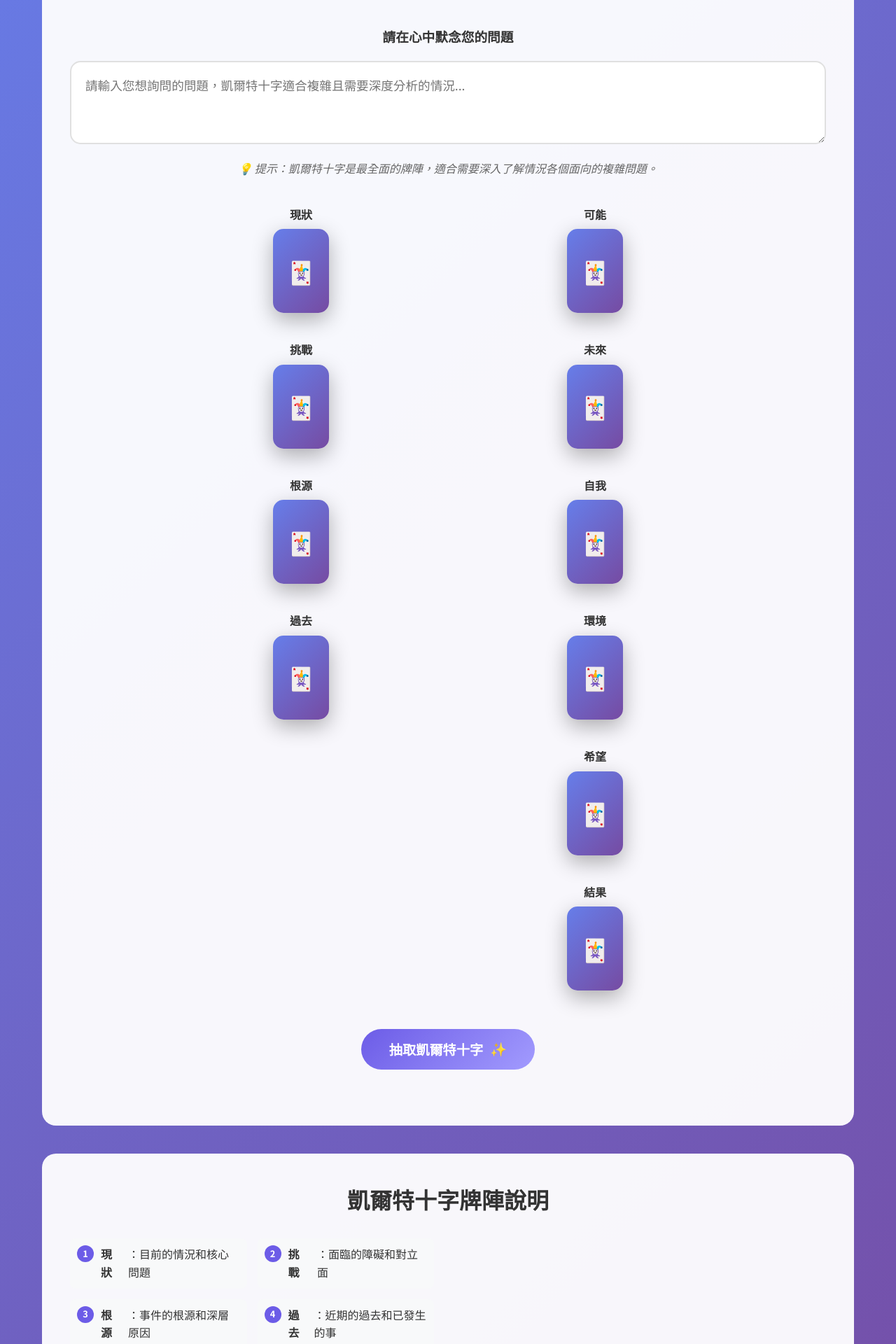
After one commit to NathanEvans1221/VibeCodingTarot, a Flask app: page /celtic-cross in a window 1280 px wide. The commit adds this page. Shown: the part 400-2320 px from the top of the page at 70% size. Run offline with Flask 3, Linux system fonts and the light colour scheme.

Commit message:
feat(celtic): 實作凱爾特十字牌陣功能
- 新增 /celtic-cross 路由與 celtic_cross.html 模板
- 新增 /api/draw-celtic-cross API 端點
- 新增凱爾特十字牌陣位置定義（10 個位置）
- 導航列新增「凱爾特十字」連結
- 首頁「即將推出」改為可點擊連結
- 新增凱爾特十字版面樣式
- 更新 divination.js 支援 celtic-cross 類型

```diff
--- a/app.py
+++ b/app.py
@@ -36,11 +36,26 @@ logger = logging.getLogger(__name__)
 # 應用常數
 APP_CONSTANTS = {
     'THREE_CARDS_COUNT': 3,
+    'CELTIC_CROSS_COUNT': 10,
     'DEFAULT_PORT': 5000,
     'MAX_READINGS': 100,
     'STATIC_CACHE_MAX_AGE': 31536000,  # 1 年
     'HTML_CACHE_MAX_AGE': 3600  # 1 小時
 }
+
+# 凱爾特十字牌陣位置定義
+CELTIC_CROSS_POSITIONS = [
+    {'index': 0, 'name': '現狀', 'name_en': 'Present', 'description': '目前的情況和核心問題'},
+    {'index': 1, 'name': '挑戰', 'name_en': 'Challenge', 'description': '面臨的障礙和對立面'},
+    {'index': 2, 'name': '根源', 'name_en': 'Root', 'description': '事件的根源和深層原因'},
+    {'index': 3, 'name': '過去', 'name_en': 'Past', 'description': '近期的過去和已發生的事'},
+    {'index': 4, 'name': '可能', 'name_en': 'Possible', 'description': '可能的結果和發展方向'},
+    {'index': 5, 'name': '未來', 'name_en': 'Future', 'description': '近期的未來發展'},
+    {'index': 6, 'name': '自我', 'name_en': 'Self', 'description': '對此事的態度和看法'},
+    {'index': 7, 'name': '環境', 'name_en': 'Environment', 'description': '外在環境和他人影響'},
+    {'index': 8, 'name': '希望', 'name_en': 'Hope', 'description': '內心的期望或恐懼'},
+    {'index': 9, 'name': '結果', 'name_en': 'Outcome', 'description': '最終的結果和結論'}
+]
 
 
 def generate_csrf_token():
@@ -101,6 +116,14 @@ def history():
     logger.info('訪問占卜歷史記錄頁面')
     response = make_response(render_template('history.html', active_page='history'))
     response.headers['Cache-Control'] = 'no-cache, no-store, must-revalidate'
+    return response
+
+@app.route('/celtic-cross')
+def celtic_cross():
+    """凱爾特十字占卜頁面"""
+    logger.info('訪問凱爾特十字占卜頁面')
+    response = make_response(render_template('celtic_cross.html', active_page='celtic'))
+    response.headers['Cache-Control'] = f'public, max-age={APP_CONSTANTS["HTML_CACHE_MAX_AGE"]}'
     return response
 
 @app.route('/api/draw-single', methods=['POST'])
@@ -183,6 +206,53 @@ def draw_three_cards():
             'message': f'抽牌失敗: {str(e)}'
         }), 500
 
+@app.route('/api/draw-celtic-cross', methods=['POST'])
+def draw_celtic_cross():
+    """抽取凱爾特十字牌陣API"""
+    if not validate_csrf_token():
+        logger.warning('CSRF 驗證失敗')
+        return jsonify({'success': False, 'message': 'CSRF 驗證失敗'}), 403
+    try:
+        data = request.get_json()
+        question = data.get('question', '')
+
+        # 隨機選擇十張不同的牌
+        selected_cards = random.sample(tarot_cards, APP_CONSTANTS['CELTIC_CROSS_COUNT'])
+
+        # 為每張牌隨機決定正位或逆位
+        cards_with_position = []
+        for i, card in enumerate(selected_cards):
+            is_reversed = random.choice([True, False])
+            position_info = CELTIC_CROSS_POSITIONS[i]
+            cards_with_position.append({
+                'card': card,
+                'is_reversed': is_reversed,
+                'position': position_info['name'],
+                'position_en': position_info['name_en'],
+                'position_description': position_info['description']
+            })
+
+        result = {
+            'cards': cards_with_position,
+            'question': question,
+            'spread_type': 'celtic_cross',
+            'timestamp': datetime.now().isoformat()
+        }
+
+        card_names = [c['card']['name'] for c in cards_with_position]
+        logger.info(f'凱爾特十字抽取成功: {", ".join(card_names)}')
+        return jsonify({
+            'success': True,
+            'data': result,
+            'message': '抽牌成功'
+        })
+    except Exception as e:
+        logger.error(f'凱爾特十字抽取失敗: {str(e)}')
+        return jsonify({
+            'success': False,
+            'message': f'抽牌失敗: {str(e)}'
+        }), 500
+
 @app.route('/api/card/<card_id>')
 def get_card_info(card_id):
     """獲取特定牌的信息API"""
--- a/static/css/style.css
+++ b/static/css/style.css
@@ -809,6 +809,163 @@ body {
     opacity: 0.8;
 }
 
+/* ========== 凱爾特十字牌陣 ========== */
+
+.celtic-cross-layout {
+    display: grid;
+    grid-template-columns: 1fr 1fr;
+    gap: 40px;
+    margin-bottom: 30px;
+    max-width: 800px;
+    margin-left: auto;
+    margin-right: auto;
+}
+
+.celtic-core,
+.celtic-timeline {
+    display: flex;
+    flex-direction: column;
+    gap: 15px;
+}
+
+.celtic-position {
+    text-align: center;
+}
+
+.celtic-position h4 {
+    color: #333;
+    margin-bottom: 8px;
+    font-size: 1rem;
+}
+
+.celtic-position .card-slot .card-back {
+    width: 80px;
+    height: 120px;
+    font-size: 2rem;
+}
+
+.celtic-result-grid {
+    display: grid;
+    grid-template-columns: repeat(auto-fit, minmax(150px, 1fr));
+    gap: 15px;
+    margin-bottom: 30px;
+}
+
+.celtic-result-item {
+    background: white;
+    border-radius: 10px;
+    padding: 15px;
+    text-align: center;
+    box-shadow: 0 3px 10px rgba(0, 0, 0, 0.1);
+}
+
+.celtic-item-header {
+    display: flex;
+    justify-content: space-between;
+    align-items: center;
+    margin-bottom: 10px;
+}
+
+.celtic-pos-badge {
+    background: #6c5ce7;
+    color: white;
+    padding: 3px 10px;
+    border-radius: 15px;
+    font-size: 0.8rem;
+    font-weight: 500;
+}
+
+.celtic-result-item .card-image {
+    margin-bottom: 10px;
+    min-height: 100px;
+}
+
+.celtic-result-item .card-name {
+    font-size: 1rem;
+}
+
+.celtic-result-item .card-name-en {
+    font-size: 0.75rem;
+}
+
+.celtic-result-item .card-meaning p {
+    font-size: 0.8rem;
+    color: #666;
+    line-height: 1.4;
+}
+
+.celtic-explanation {
+    background: rgba(255, 255, 255, 0.95);
+    border-radius: 20px;
+    padding: 40px;
+    margin-bottom: 40px;
+}
+
+.celtic-explanation h3 {
+    text-align: center;
+    font-size: 2rem;
+    color: #333;
+    margin-bottom: 30px;
+}
+
+.position-list {
+    display: grid;
+    grid-template-columns: 1fr 1fr;
+    gap: 15px;
+}
+
+.position-item {
+    display: flex;
+    align-items: flex-start;
+    gap: 10px;
+    padding: 10px;
+    background: #f8f9fa;
+    border-radius: 8px;
+}
+
+.pos-num {
+    background: #6c5ce7;
+    color: white;
+    width: 24px;
+    height: 24px;
+    border-radius: 50%;
+    display: flex;
+    align-items: center;
+    justify-content: center;
+    font-size: 0.8rem;
+    font-weight: 600;
+    flex-shrink: 0;
+}
+
+@media (max-width: 768px) {
+    .celtic-cross-layout {
+        grid-template-columns: 1fr;
+    }
+
+    .celtic-core {
+        order: 1;
+    }
+
+    .celtic-timeline {
+        order: 2;
+        flex-direction: row;
+        flex-wrap: wrap;
+        justify-content: center;
+    }
+
+    .celtic-timeline .celtic-position {
+        width: calc(33% - 10px);
+    }
+
+    .celtic-result-grid {
+        grid-template-columns: repeat(2, 1fr);
+    }
+
+    .position-list {
+        grid-template-columns: 1fr;
+    }
+}
+
 /* ========== 歷史記錄頁面 ========== */
 
 /* 歷史記錄操作按鈕 */
--- a/static/js/divination.js
+++ b/static/js/divination.js
@@ -31,7 +31,12 @@ const Divination = {
 
     // 抽牌 API 呼叫
     async drawCards(type, question) {
-        const endpoint = type === 'single' ? '/api/draw-single' : '/api/draw-three';
+        const endpoints = {
+            'single': '/api/draw-single',
+            'three': '/api/draw-three',
+            'celtic-cross': '/api/draw-celtic-cross'
+        };
+        const endpoint = endpoints[type] || '/api/draw-single';
 
         const response = await fetch(endpoint, {
             method: 'POST',
--- a/static/js/main.js
+++ b/static/js/main.js
@@ -112,6 +112,10 @@ function goToThreeCards() {
     window.location.href = CONSTANTS.PATHS.THREE_CARDS;
 }
 
+function goToCelticCross() {
+    window.location.href = '/celtic-cross';
+}
+
 // 抽牌動畫效果
 function animateCardDraw(cardElement, callback) {
     if (!cardElement) return;
--- a/templates/base.html
+++ b/templates/base.html
@@ -26,6 +26,7 @@
                 <a href="/" class="nav-link {% if active_page == 'index' %}active{% endif %}">首頁</a>
                 <a href="/single-card" class="nav-link {% if active_page == 'single' %}active{% endif %}">單張牌</a>
                 <a href="/three-cards" class="nav-link {% if active_page == 'three' %}active{% endif %}">三張牌</a>
+                <a href="/celtic-cross" class="nav-link {% if active_page == 'celtic' %}active{% endif %}">凱爾特十字</a>
                 <a href="/history" class="nav-link {% if active_page == 'history' %}active{% endif %}">歷史記錄</a>
             </nav>
             {% endblock %}
--- /dev/null
+++ b/templates/celtic_cross.html
@@ -0,0 +1,185 @@
+{% extends 'base.html' %}
+
+{% block title %}凱爾特十字占卜{% endblock %}
+{% block subtitle %}凱爾特十字占卜{% endblock %}
+
+{% block content %}
+<section class="divination-section">
+    <div class="divination-header">
+        <h2>凱爾特十字占卜</h2>
+        <p>十張牌的深度占卜，全面解析您的情況</p>
+    </div>
+
+    <!-- 問題輸入 -->
+    <div class="question-section">
+        <h3>請在心中默念您的問題</h3>
+        <div class="question-input">
+            <textarea id="questionInput" placeholder="請輸入您想詢問的問題，凱爾特十字適合複雜且需要深度分析的情況..." rows="3"></textarea>
+        </div>
+        <div class="question-tips">
+            <p>💡 提示：凱爾特十字是最全面的牌陣，適合需要深入了解情況各個面向的複雜問題。</p>
+        </div>
+    </div>
+
+    <!-- 抽牌區域 -->
+    <div class="card-drawing-area">
+        <div class="celtic-cross-layout">
+            <!-- 左側：核心牌組 (位置 1-4) -->
+            <div class="celtic-core">
+                <div class="celtic-position" data-position="1">
+                    <h4>現狀</h4>
+                    <div class="card-slot" id="pos1"><div class="card-back">🃏</div></div>
+                </div>
+                <div class="celtic-position" data-position="2">
+                    <h4>挑戰</h4>
+                    <div class="card-slot" id="pos2"><div class="card-back">🃏</div></div>
+                </div>
+                <div class="celtic-position" data-position="3">
+                    <h4>根源</h4>
+                    <div class="card-slot" id="pos3"><div class="card-back">🃏</div></div>
+                </div>
+                <div class="celtic-position" data-position="4">
+                    <h4>過去</h4>
+                    <div class="card-slot" id="pos4"><div class="card-back">🃏</div></div>
+                </div>
+            </div>
+            <!-- 右側：時間線 (位置 5-10) -->
+            <div class="celtic-timeline">
+                <div class="celtic-position" data-position="5">
+                    <h4>可能</h4>
+                    <div class="card-slot" id="pos5"><div class="card-back">🃏</div></div>
+                </div>
+                <div class="celtic-position" data-position="6">
+                    <h4>未來</h4>
+                    <div class="card-slot" id="pos6"><div class="card-back">🃏</div></div>
+                </div>
+                <div class="celtic-position" data-position="7">
+                    <h4>自我</h4>
+                    <div class="card-slot" id="pos7"><div class="card-back">🃏</div></div>
+                </div>
+                <div class="celtic-position" data-position="8">
+                    <h4>環境</h4>
+                    <div class="card-slot" id="pos8"><div class="card-back">🃏</div></div>
+                </div>
+                <div class="celtic-position" data-position="9">
+                    <h4>希望</h4>
+                    <div class="card-slot" id="pos9"><div class="card-back">🃏</div></div>
+                </div>
+                <div class="celtic-position" data-position="10">
+                    <h4>結果</h4>
+                    <div class="card-slot" id="pos10"><div class="card-back">🃏</div></div>
+                </div>
+            </div>
+        </div>
+        <div class="draw-button-container">
+            <button id="drawButton" class="draw-button" onclick="drawCelticCross()">
+                <span class="button-text">抽取凱爾特十字</span>
+                <span class="button-icon">✨</span>
+            </button>
+        </div>
+    </div>
+
+    <!-- 結果區域 -->
+    <div class="result-section" id="resultSection" style="display: none;">
+        <div class="result-header">
+            <h3>您的凱爾特十字指引</h3>
+            <div class="result-actions">
+                <button class="action-button" onclick="drawCelticCross()">重新占卜</button>
+                <button class="action-button" onclick="shareResult()">分享結果</button>
+            </div>
+        </div>
+
+        <div class="celtic-cross-result" id="celticCrossResult">
+            <!-- 動態內容將在這裡顯示 -->
+        </div>
+    </div>
+
+    <!-- 載入動畫 -->
+    <div class="loading-section" id="loadingSection" style="display: none;">
+        <div class="loading-spinner"></div>
+        <p>凱爾特十字正在為您揭示命運的全貌...</p>
+    </div>
+</section>
+
+<!-- 凱爾特十字說明 -->
+<section class="celtic-explanation">
+    <h3>凱爾特十字牌陣說明</h3>
+    <div class="explanation-content">
+        <div class="position-list">
+            <div class="position-item"><span class="pos-num">1</span> <strong>現狀</strong>：目前的情況和核心問題</div>
+            <div class="position-item"><span class="pos-num">2</span> <strong>挑戰</strong>：面臨的障礙和對立面</div>
+            <div class="position-item"><span class="pos-num">3</span> <strong>根源</strong>：事件的根源和深層原因</div>
+            <div class="position-item"><span class="pos-num">4</span> <strong>過去</strong>：近期的過去和已發生的事</div>
+            <div class="position-item"><span class="pos-num">5</span> <strong>可能</strong>：可能的結果和發展方向</div>
+            <div class="position-item"><span class="pos-num">6</span> <strong>未來</strong>：近期的未來發展</div>
+            <div class="position-item"><span class="pos-num">7</span> <strong>自我</strong>：對此事的態度和看法</div>
+            <div class="position-item"><span class="pos-num">8</span> <strong>環境</strong>：外在環境和他人影響</div>
+            <div class="position-item"><span class="pos-num">9</span> <strong>希望</strong>：內心的期望或恐懼</div>
+            <div class="position-item"><span class="pos-num">10</span> <strong>結果</strong>：最終的結果和結論</div>
+        </div>
+    </div>
+</section>
+{% endblock %}
+
+{% block scripts %}
+<script>
+    // 初始化占卜模組
+    Divination.init('{{ csrf_token() }}');
+
+    async function drawCelticCross() {
+        const question = document.getElementById('questionInput').value.trim();
+
+        Divination.showLoading(true);
+
+        try {
+            const data = await Divination.drawCards('celtic-cross', question);
+
+            displayCelticCrossResult(data);
+            Divination.showResult(true);
+
+            // 儲存占卜記錄
+            Divination.saveReading({
+                type: 'celtic-cross',
+                question: question,
+                cards: data.cards
+            });
+        } catch (error) {
+            Divination.handleError(error, '抽牌失敗，請稍後再試');
+        }
+    }
+
+    function displayCelticCrossResult(data) {
+        const celticCrossResult = document.getElementById('celticCrossResult');
+        const cards = data.cards;
+
+        celticCrossResult.innerHTML = `
+            <div class="celtic-result-grid">
+                ${cards.map(cardData => `
+                    <div class="celtic-result-item">
+                        <div class="celtic-item-header">
+                            <span class="celtic-pos-badge">${cardData.position}</span>
+                            <span class="card-position ${cardData.is_reversed ? 'reversed' : 'upright'}">${cardData.is_reversed ? '逆位' : '正位'}</span>
+                        </div>
+                        <div class="card-image ${cardData.is_reversed ? 'reversed' : ''}">
+                            <div class="card-face">
+                                <div class="card-name">${cardData.card.name}</div>
+                                <div class="card-name-en">${cardData.card.name_en}</div>
+                            </div>
+                        </div>
+                        <div class="card-meaning">
+                            <p>${cardData.is_reversed ? cardData.card.reversed_meaning : cardData.card.upright_meaning}</p>
+                        </div>
+                    </div>
+                `).join('')}
+            </div>
+
+            ${data.question ? `
+            <div class="question-context">
+                <h4>您的問題</h4>
+                <p>"${Divination.escapeHtml(data.question)}"</p>
+            </div>
+            ` : ''}
+        `;
+    }
+</script>
+{% endblock %}
```
Also changed, not shown: templates/index.html (+3 -4 lines), CHANGELOG.md.
